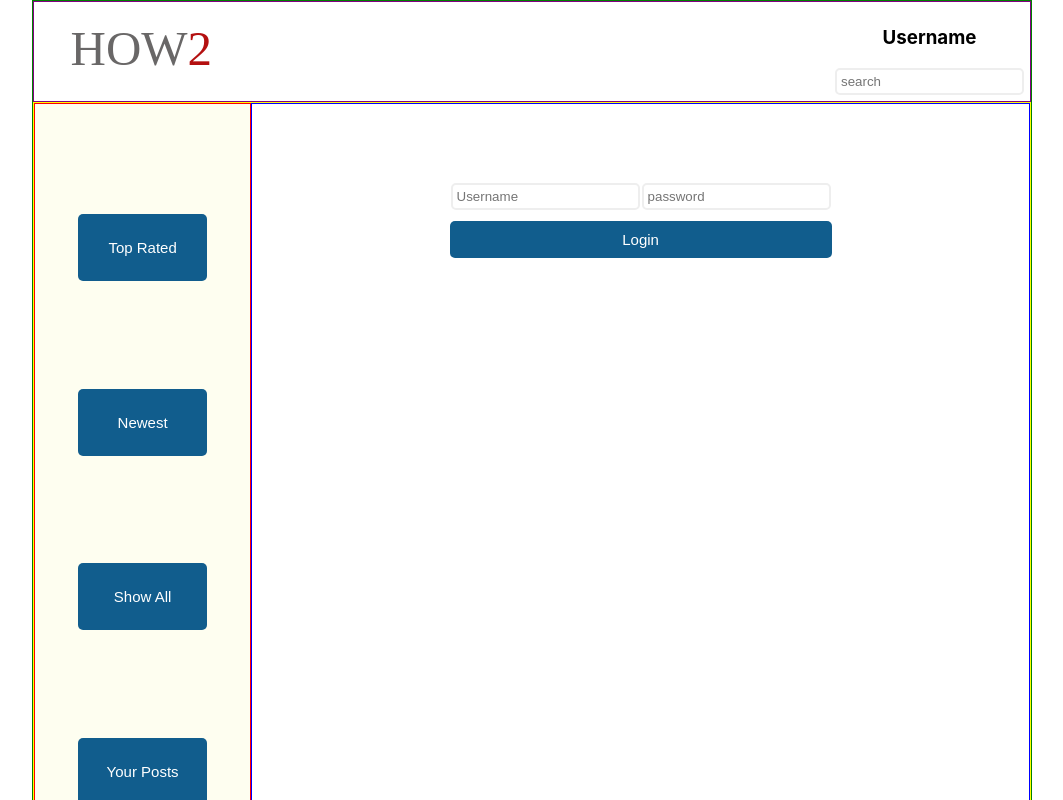
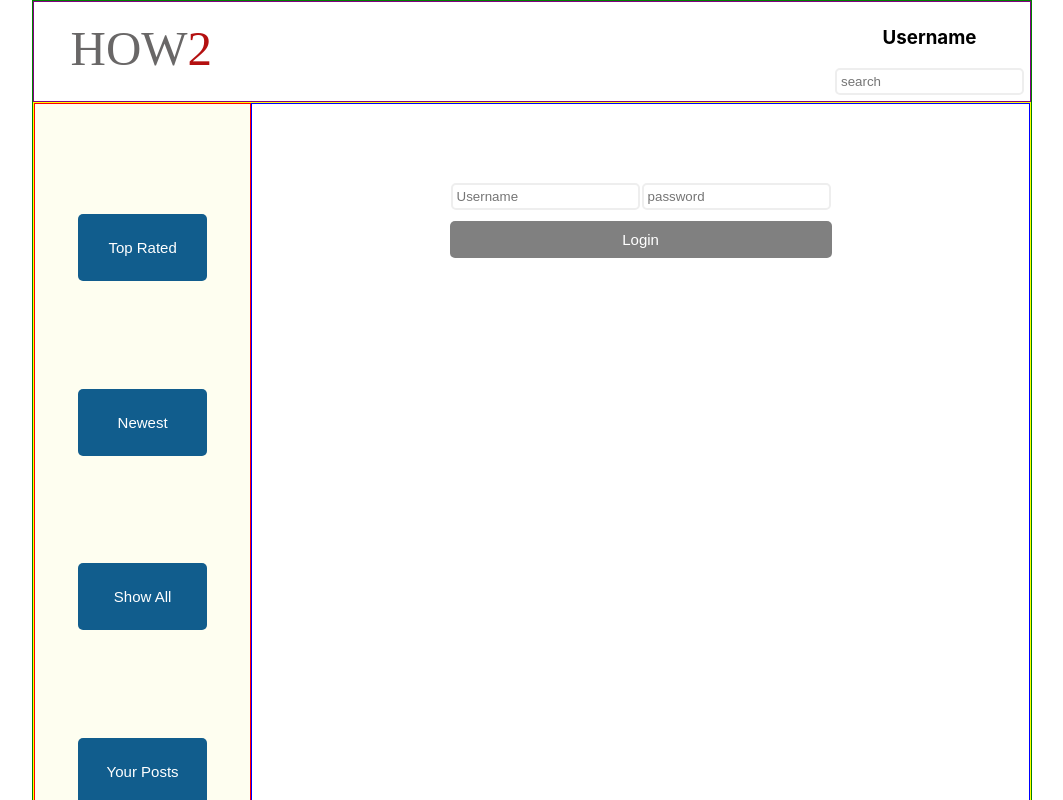
Before and after one commit to howto-pt-042219/howto-pt-FE, a React (Create React App) app in the folder how-to/: page / in a window 1280 px wide. Shown: the top 800 px of the page, without its empty margins (108-1171 px from the left). Built offline with nearby package versions, Linux system fonts and the light colour scheme; no server answers.

Commit message:
disable login button when nothing is entered, add disabled hover: styles

```diff
--- a/how-to/src/components/Auth/Login.js
+++ b/how-to/src/components/Auth/Login.js
@@ -20,6 +20,8 @@ const LoginButton = styled.button`
   text-decoration: none;
   width: 100%;
 
+  :disabled {background: grey};
+  :disabled:hover {background: grey; border: white; color: white;};
   :focus {outline: none};
   :hover {background-color: white; color:#115D8D; border: 1px solid #115D8D; cursor: pointer }
 `;
@@ -34,7 +36,6 @@ const InputBox = styled.input`
 
     :focus {outline-color: #b41010};
     :-webkit-autofill {
-
     -webkit-box-shadow: inset 0 0 0px 9999px white;
     }
 
@@ -90,7 +91,9 @@ class Login extends Component {
               type='text'
             >
             </InputBox>
-            <LoginButton>Login</LoginButton>
+            <LoginButton
+            disabled={!this.state.username || !this.state.password}
+            >Login</LoginButton>
           </form>
         </LoginBox>
       </div>
```
